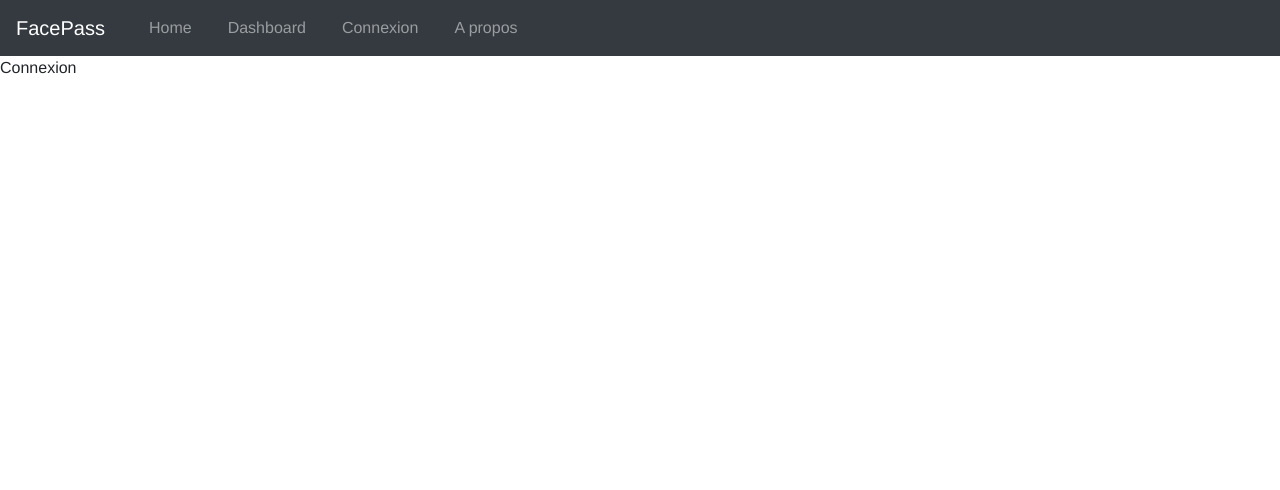
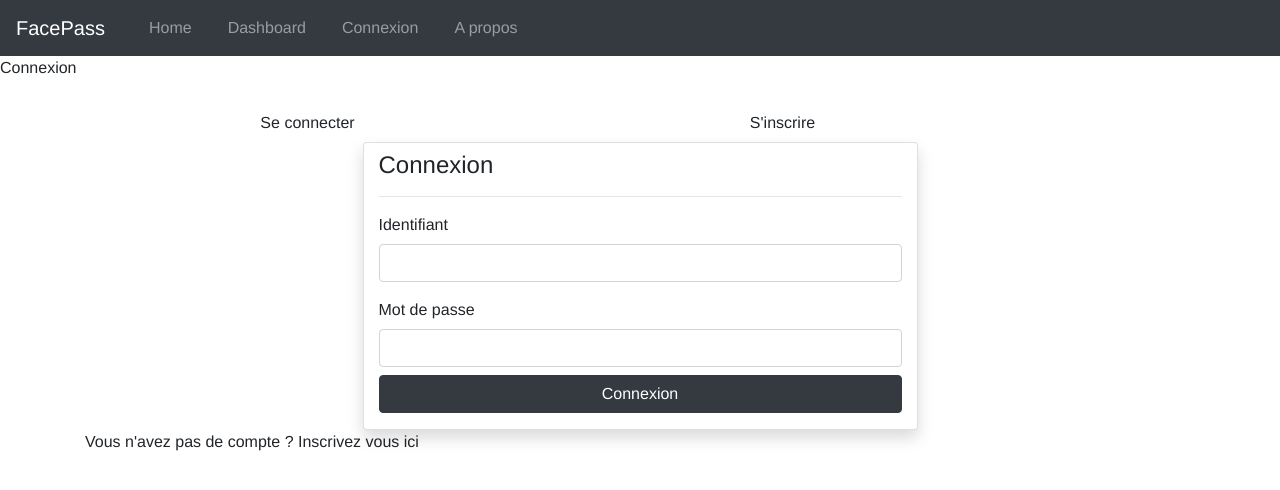
Before and after one commit to KeyceGroupe7/facepass_front, a Vue app: page /login in a window 1280 px wide. Shown: the top 490 px of the page. Built offline with nearby package versions, Linux system fonts and the light colour scheme.

Commit message:
ajout du router et création des pages

```diff
--- a/src/views/Login.vue
+++ b/src/views/Login.vue
@@ -1,6 +1,59 @@
 <template>
   <div id="login">
     <p>Connexion</p>
+    <!-- connexion user  -->
+    <b-container>
+      <div
+        class="row text-center"
+      >
+        <button
+        class="btn mt-2 col-5"
+        :class="this.activeConnection"
+      >
+        Se connecter
+      </button>
+      <button
+        class="btn mt-2 col-5"
+        :class="this.activeSubscribe"
+      >
+        S'inscrire
+      </button>
+
+      </div>
+      <div class="col-6 card shadow mx-auto">
+        <h4 class="mt-2 mb-0">Connexion</h4>
+        <hr>
+        <b-form-group
+        class=""
+        id="input-group-1"
+        label="Identifiant"
+      >
+        <b-form-input
+          v-model="user.pseudo"
+          required
+        ></b-form-input>
+      </b-form-group>
+
+      <b-form-group
+        class=""
+        id="input-group-1"
+        label="Mot de passe"
+      >
+        <b-form-input
+          v-model="user.password"
+          type="password"
+          required
+        ></b-form-input>
+        <button
+          class="btn btn-dark mt-2 w-100"
+        >
+          Connexion
+        </button>
+      </b-form-group>
+      </div>
+      <p>Vous n'avez pas de compte ? Inscrivez vous ici</p>
+    </b-container>
+
   </div>
 
 </template>
@@ -11,6 +64,7 @@ export default {
   name: "login",
   data() {
     return {
+      user: {}
     }
   },
   mounted() {
```
